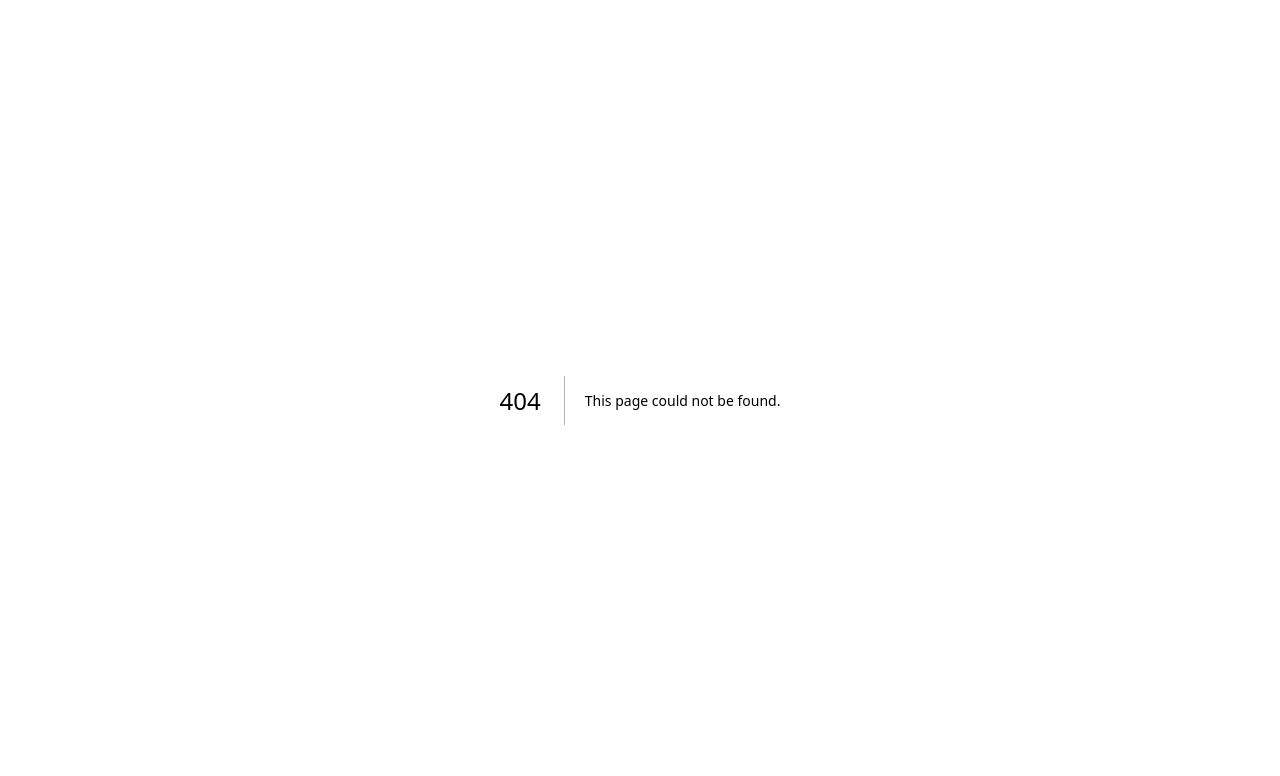
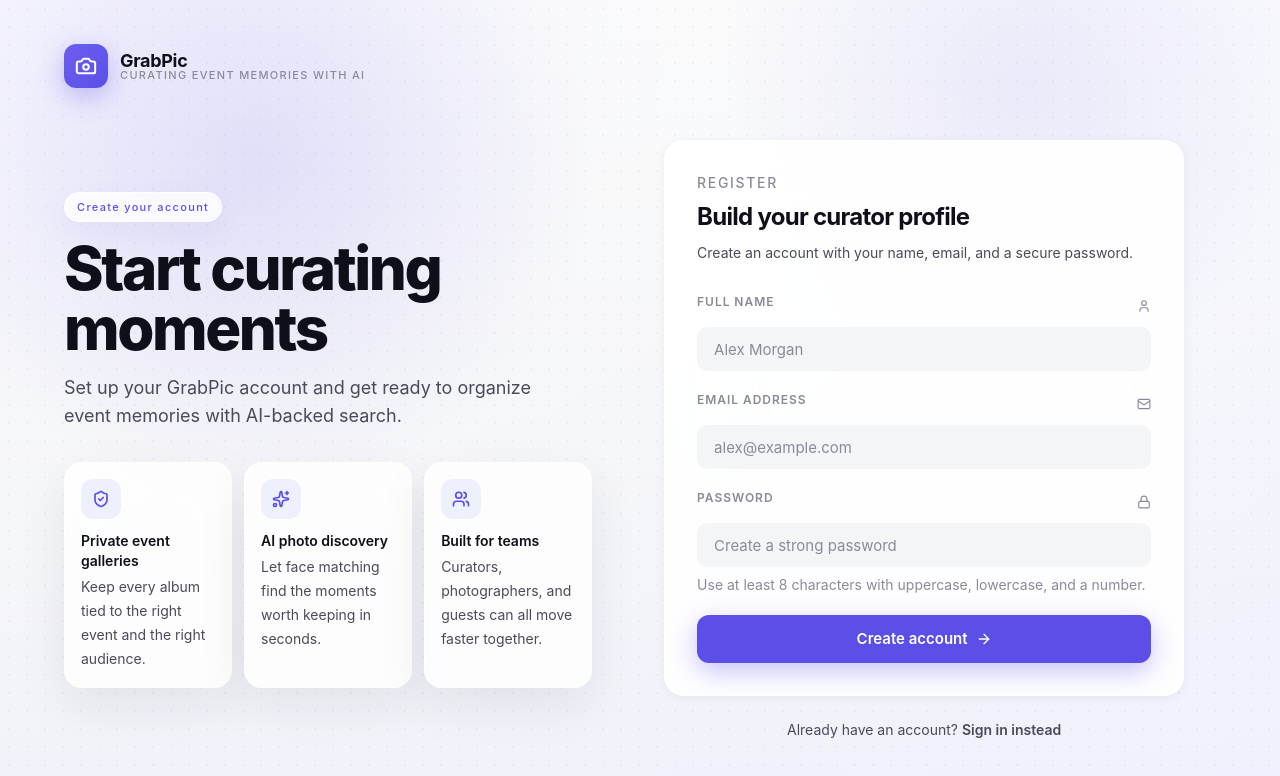
Before and after one commit to PranjalMantri/GrabPic, a Next.js app in the folder grabpic-frontend/: page /register in a window 1280 px wide. Before the commit this address had no page. Shown: the top 776 px of the page. Built offline with nearby package versions, Linux system fonts and the light colour scheme.

Commit message:
feat: add login and registration forms with validation logic

```diff
--- /dev/null
+++ b/grabpic-frontend/src/components/auth/login-form.tsx
@@ -0,0 +1,98 @@
+import { useState } from "react";
+
+import { Button } from "@/components/ui/button";
+import { AuthFormField } from "./auth-form-field";
+import { AuthShell } from "./auth-shell";
+import { type LoginFormErrors, type LoginFormValues, validateLogin } from "./validation";
+import { ArrowRight, Lock, Mail } from "lucide-react";
+
+const initialValues: LoginFormValues = {
+  email: "",
+  password: "",
+};
+
+export function LoginForm() {
+  const [values, setValues] = useState<LoginFormValues>(initialValues);
+  const [errors, setErrors] = useState<LoginFormErrors>({});
+  const [submitted, setSubmitted] = useState(false);
+
+  function updateField(field: keyof LoginFormValues, value: string) {
+    setValues((current) => ({ ...current, [field]: value }));
+    if (errors[field]) {
+      setErrors((current) => ({ ...current, [field]: undefined }));
+    }
+    if (submitted) {
+      setSubmitted(false);
+    }
+  }
+
+  function handleSubmit(event: React.FormEvent<HTMLFormElement>) {
+    event.preventDefault();
+
+    const nextErrors = validateLogin(values);
+    setErrors(nextErrors);
+    setSubmitted(Object.keys(nextErrors).length === 0);
+  }
+
+  return (
+    <AuthShell
+      badge="Secure sign in"
+      title="Welcome back"
+      description="Sign in to your curator dashboard and pick up where your last event left off."
+      footerText="Don't have an account?"
+      footerLink={{ label: "Create one now", href: "/register" }}
+    >
+      <div className="space-y-7">
+        <div className="space-y-2">
+          <p className="text-sm font-medium uppercase tracking-[0.12em] text-[var(--color-text-tertiary)]">
+            Sign in
+          </p>
+          <h2 className="text-2xl font-bold tracking-[-0.03em] text-[var(--color-text-primary)]">
+            Access your event workspace
+          </h2>
+          <p className="text-sm leading-6 text-[var(--color-text-secondary)]">
+            Use your registered email and password to continue.
+          </p>
+        </div>
+
+        <form className="space-y-5" onSubmit={handleSubmit} noValidate>
+          <AuthFormField
+            id="email"
+            label="Email address"
+            type="email"
+            value={values.email}
+            onChange={(event) => updateField("email", event.target.value)}
+            placeholder="alex@example.com"
+            autoComplete="email"
+            error={errors.email}
+            rightSlot={<Mail size={14} className="text-[var(--color-text-tertiary)]" />}
+          />
+
+          <AuthFormField
+            id="password"
+            label="Password"
+            type="password"
+            value={values.password}
+            onChange={(event) => updateField("password", event.target.value)}
+            placeholder="Your password"
+            autoComplete="current-password"
+            error={errors.password}
+            hint="Use the password you created during registration."
+            rightSlot={<Lock size={14} className="text-[var(--color-text-tertiary)]" />}
+          />
+
+          {submitted ? (
+            <div className="rounded-[14px] border border-[#bbf7d0] bg-[#f0fdf4] px-4 py-3 text-sm font-medium text-[#166534]">
+              Validation passed. Connect this form to the auth endpoint when you are ready.
+            </div>
+          ) : null}
+
+          <Button className="h-12 w-full rounded-[12px] text-[15px]" type="submit">
+            Sign in
+            <ArrowRight size={16} />
+          </Button>
+        </form>
+      </div>
+    </AuthShell>
+  );
+}
--- /dev/null
+++ b/grabpic-frontend/src/components/auth/register-form.tsx
@@ -0,0 +1,111 @@
+import { useState } from "react";
+
+import { Button } from "@/components/ui/button";
+import { AuthFormField } from "./auth-form-field";
+import { AuthShell } from "./auth-shell";
+import { type RegisterFormErrors, type RegisterFormValues, validateRegister } from "./validation";
+import { ArrowRight, User, Mail, Lock } from "lucide-react";
+
+const initialValues: RegisterFormValues = {
+  name: "",
+  email: "",
+  password: "",
+};
+
+export function RegisterForm() {
+  const [values, setValues] = useState<RegisterFormValues>(initialValues);
+  const [errors, setErrors] = useState<RegisterFormErrors>({});
+  const [submitted, setSubmitted] = useState(false);
+
+  function updateField(field: keyof RegisterFormValues, value: string) {
+    setValues((current) => ({ ...current, [field]: value }));
+    if (errors[field]) {
+      setErrors((current) => ({ ...current, [field]: undefined }));
+    }
+    if (submitted) {
+      setSubmitted(false);
+    }
+  }
+
+  function handleSubmit(event: React.FormEvent<HTMLFormElement>) {
+    event.preventDefault();
+
+    const nextErrors = validateRegister(values);
+    setErrors(nextErrors);
+    setSubmitted(Object.keys(nextErrors).length === 0);
+  }
+
+  return (
+    <AuthShell
+      badge="Create your account"
+      title="Start curating moments"
+      description="Set up your GrabPic account and get ready to organize event memories with AI-backed search."
+      footerText="Already have an account?"
+      footerLink={{ label: "Sign in instead", href: "/login" }}
+    >
+      <div className="space-y-7">
+        <div className="space-y-2">
+          <p className="text-sm font-medium uppercase tracking-[0.12em] text-[var(--color-text-tertiary)]">
+            Register
+          </p>
+          <h2 className="text-2xl font-bold tracking-[-0.03em] text-[var(--color-text-primary)]">
+            Build your curator profile
+          </h2>
+          <p className="text-sm leading-6 text-[var(--color-text-secondary)]">
+            Create an account with your name, email, and a secure password.
+          </p>
+        </div>
+
+        <form className="space-y-5" onSubmit={handleSubmit} noValidate>
+          <AuthFormField
+            id="name"
+            label="Full name"
+            value={values.name}
+            onChange={(event) => updateField("name", event.target.value)}
+            placeholder="Alex Morgan"
+            autoComplete="name"
+            error={errors.name}
+            rightSlot={<User size={14} className="text-[var(--color-text-tertiary)]" />}
+          />
+
+          <AuthFormField
+            id="email"
+            label="Email address"
+            type="email"
+            value={values.email}
+            onChange={(event) => updateField("email", event.target.value)}
+            placeholder="alex@example.com"
+            autoComplete="email"
+            error={errors.email}
+            rightSlot={<Mail size={14} className="text-[var(--color-text-tertiary)]" />}
+          />
+
+          <AuthFormField
+            id="password"
+            label="Password"
+            type="password"
+            value={values.password}
+            onChange={(event) => updateField("password", event.target.value)}
+            placeholder="Create a strong password"
+            autoComplete="new-password"
+            error={errors.password}
+            hint="Use at least 8 characters with uppercase, lowercase, and a number."
+            rightSlot={<Lock size={14} className="text-[var(--color-text-tertiary)]" />}
+          />
+
+          {submitted ? (
+            <div className="rounded-[14px] border border-[#bbf7d0] bg-[#f0fdf4] px-4 py-3 text-sm font-medium text-[#166534]">
+              Validation passed. Wire this form to your registration endpoint next.
+            </div>
+          ) : null}
+
+          <Button className="h-12 w-full rounded-[12px] text-[15px]" type="submit">
+            Create account
+            <ArrowRight size={16} />
+          </Button>
+
+        </form>
+      </div>
+    </AuthShell>
+  );
+}
--- /dev/null
+++ b/grabpic-frontend/src/pages/login.tsx
@@ -0,0 +1,18 @@
+import Head from "next/head";
+
+import { LoginForm } from "@/components/auth";
+
+export default function LoginPage() {
+  return (
+    <>
+      <Head>
+        <title>GrabPic | Sign In</title>
+        <meta
+          name="description"
+          content="Sign in to your GrabPic dashboard to find and curate event memories with AI."
+        />
+      </Head>
+      <LoginForm />
+    </>
+  );
+}
--- /dev/null
+++ b/grabpic-frontend/src/pages/register.tsx
@@ -0,0 +1,18 @@
+import Head from "next/head";
+
+import { RegisterForm } from "@/components/auth";
+
+export default function RegisterPage() {
+  return (
+    <>
+      <Head>
+        <title>GrabPic | Create Account</title>
+        <meta
+          name="description"
+          content="Create a GrabPic account with your name, email, and password to start curating event photos."
+        />
+      </Head>
+      <RegisterForm />
+    </>
+  );
+}
```
